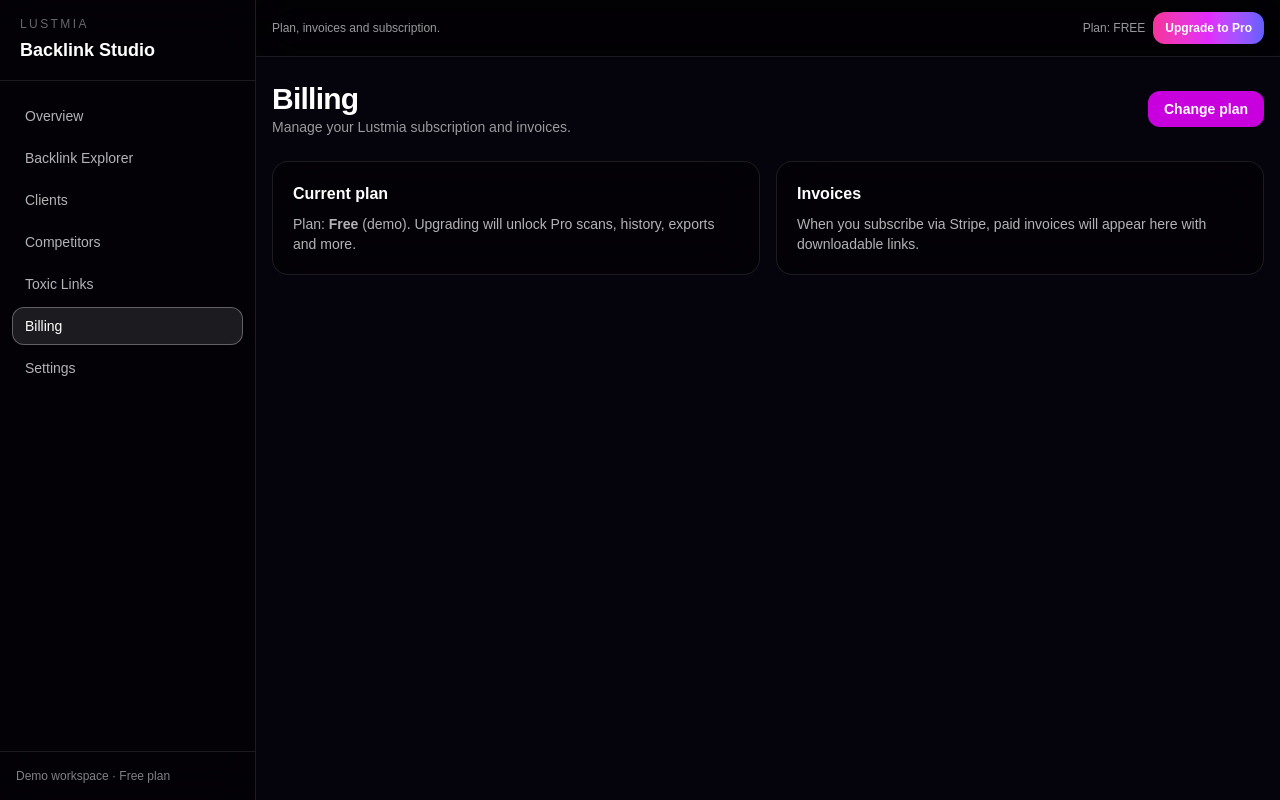
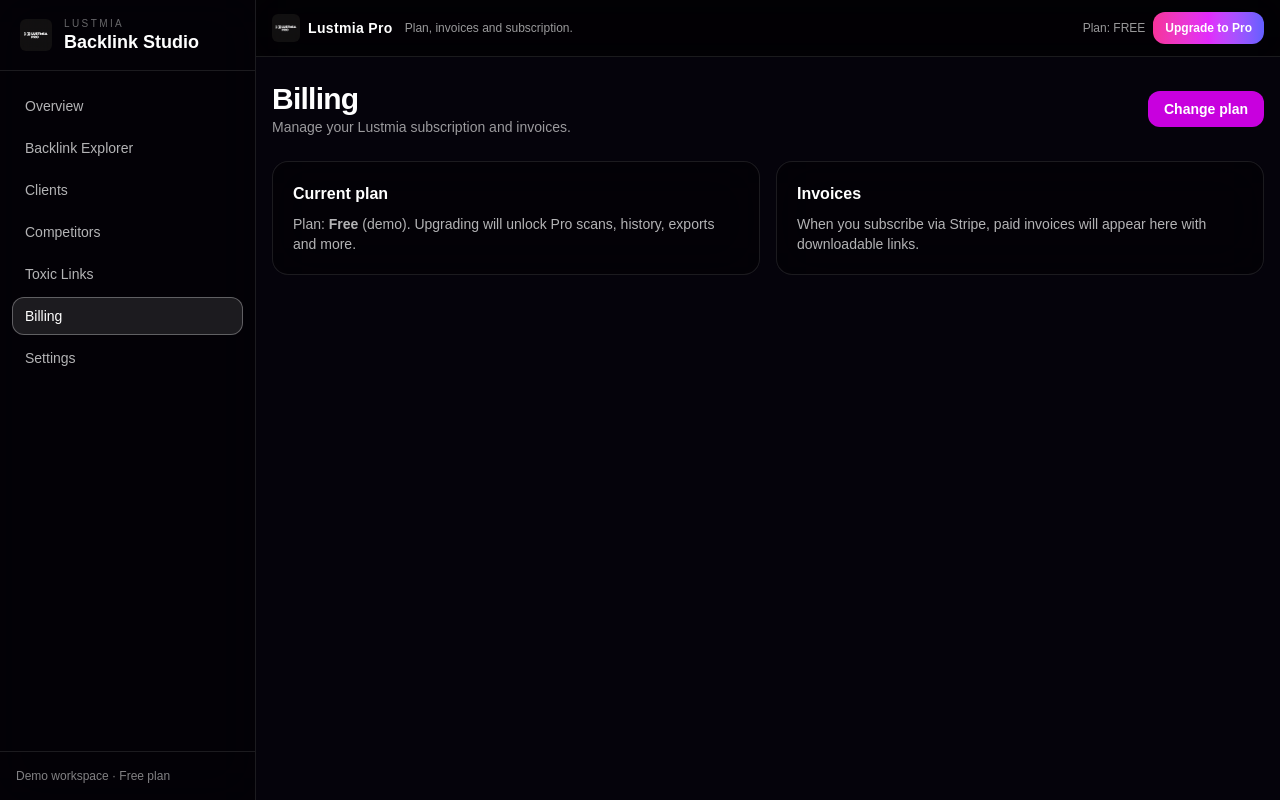
Before and after one commit to Lustmiacancelit/backlinks-lustmia, a Next.js app: page /dashboard/billing in a window 1280 px wide. Built offline with nearby package versions, Linux system fonts and the light colour scheme.

Commit message:
Add Lustmia Pro logo to dashboard header

```diff
--- a/components/DashboardLayout.tsx
+++ b/components/DashboardLayout.tsx
@@ -1,6 +1,7 @@
 "use client";
 
 import Link from "next/link";
+import Image from "next/image";
 import { usePathname } from "next/navigation";
 import clsx from "clsx";
 import type { ReactNode } from "react";
@@ -34,18 +35,31 @@
   // derive an active key from pathname if not explicitly passed
   const derivedActive =
     active ||
-    (navItems.find((item) => pathname?.startsWith(item.href))?.key ??
-      "overview");
+    (navItems.find((item) => pathname?.startsWith(item.href))?.key ?? "overview");
 
   return (
     <div className="min-h-screen bg-[#05030b] text-white flex">
       {/* SIDEBAR */}
       <aside className="hidden md:flex md:flex-col w-64 border-r border-white/10 bg-black/40 backdrop-blur-xl">
         <div className="px-5 py-4 border-b border-white/10">
-          <div className="text-xs uppercase tracking-[0.2em] text-white/40">
-            LustMia
+          <Link href="/dashboard" className="flex items-center gap-3">
+            <Image
+              src="/lustmia-pro-logo.png"
+              alt="Lustmia Pro"
+              width={32}
+              height={32}
+              priority
+              className="rounded-md"
+            />
+            <div>
+              <div className="text-[10px] uppercase tracking-[0.24em] text-white/40">
+                Lustmia
               </div>
-          <div className="font-semibold text-lg mt-1">Backlink Studio</div>
+              <div className="font-semibold text-lg leading-tight">
+                Backlink Studio
+              </div>
+            </div>
+          </Link>
         </div>
 
         <nav className="flex-1 px-3 py-4 space-y-1">
@@ -75,15 +89,27 @@
         {/* TOP BAR */}
         <header className="sticky top-0 z-20 border-b border-white/10 bg-black/60 backdrop-blur-xl">
           <div className="max-w-6xl mx-auto px-4 py-3 flex items-center justify-between gap-3">
-            {/* Mobile brand / nav toggle placeholder */}
-            <div className="md:hidden">
-              <div className="text-xs uppercase tracking-[0.2em] text-white/40">
-                LustMia
-              </div>
-              <div className="font-semibold text-base">Backlink Studio</div>
-            </div>
+            {/* Left: logo + contextual text */}
+            <div className="flex items-center gap-3 min-w-0">
+              <Link
+                href="/dashboard"
+                className="flex items-center gap-2 flex-shrink-0"
+              >
+                <Image
+                  src="/lustmia-pro-logo.png"
+                  alt="Lustmia Pro"
+                  width={28}
+                  height={28}
+                  priority
+                  className="rounded-md"
+                />
+                <span className="hidden sm:inline text-sm font-semibold tracking-wide">
+                  Lustmia Pro
+                </span>
+              </Link>
 
-            <div className="hidden md:block text-xs text-white/60">
+              {/* Context text (desktop only) */}
+              <div className="hidden md:block text-xs text-white/60 truncate">
                 {derivedActive === "overview" && "Overview of your backlinks."}
                 {derivedActive === "backlink-explorer" &&
                   "Inspect individual backlinks & anchors."}
@@ -98,7 +124,9 @@
                 {derivedActive === "settings" &&
                   "Workspace and account preferences."}
               </div>
+            </div>
 
+            {/* Right: plan + upgrade button */}
             <div className="flex items-center gap-2">
               <span className="hidden sm:inline text-xs text-white/60">
                 Plan: <span className="uppercase">Free</span>
```
Also changed, not shown: public/lustmia-pro-logo.png (added). Lines whose indentation alone changed are shown as unchanged.
